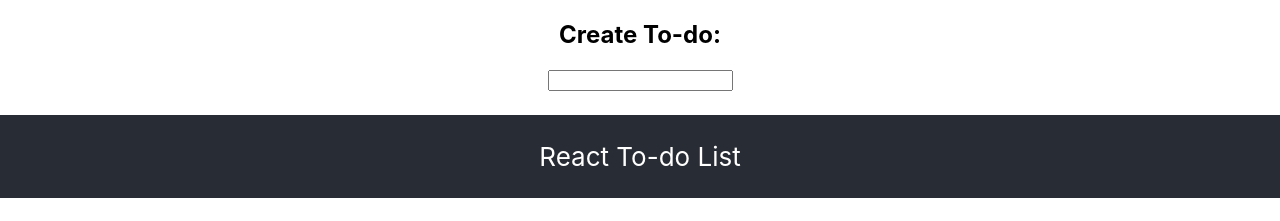
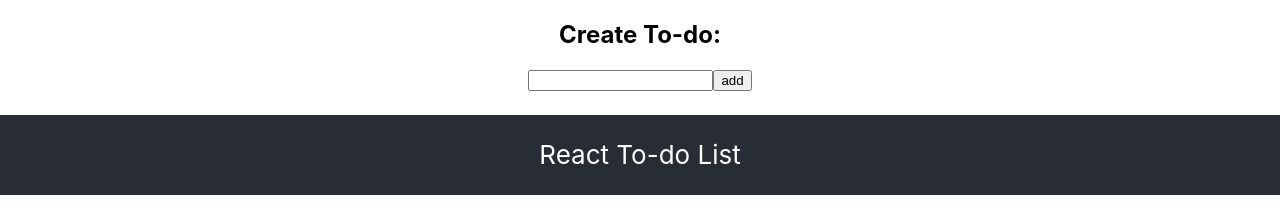
Before and after one commit to jackcho626/react-todo-list, a React (Create React App) app: page / in a window 1280 px wide. Shown: the top 221 px of the page. Built offline with nearby package versions, Linux system fonts and the light colour scheme.

Commit message:
Added create new todo feature

```diff
--- a/src/App.js
+++ b/src/App.js
@@ -8,11 +8,12 @@
   </div>
 )
 
-const CreateTodo = ({ todo, setTodo, createTodo }) => (
+const CreateTodo = ({ todo, setTodo, submitTodo }) => (
   <div>
     <h2>Create To-do: </h2>
-    <form onSubmit={ () => createTodo(todo) }>
+    <form onSubmit={ submitTodo }>
       <input onChange={ e => setTodo(e.target.value) } />
+      <input type='submit' value='add' />
     </form>
   </div>
 )
@@ -24,16 +25,19 @@
     setTodoList(newList)
   }
 
-  return <CreateTodo todo={ todo } setTodo={ setTodo } createTodo={ createTodo } />
+  const submitTodo = e => {
+    e.preventDefault() // persistence
+    createTodo(todo)
+  }
+
+  return <CreateTodo todo={ todo } setTodo={ setTodo } submitTodo={ submitTodo } />
 }
 
 const App = ({ todoList, setTodoList }) => (
   <div className='App'>
     <CreateTodoContainer todoList={ todoList } setTodoList={ setTodoList } />
     <header className='App-header'>
-      <p>
         React To-do List
-      </p>
     </header>
     <div>
       {
```
